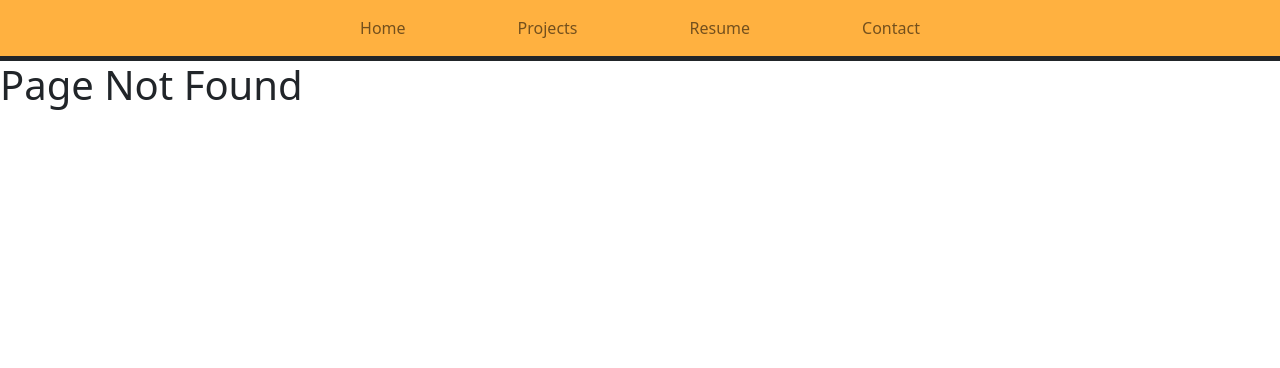
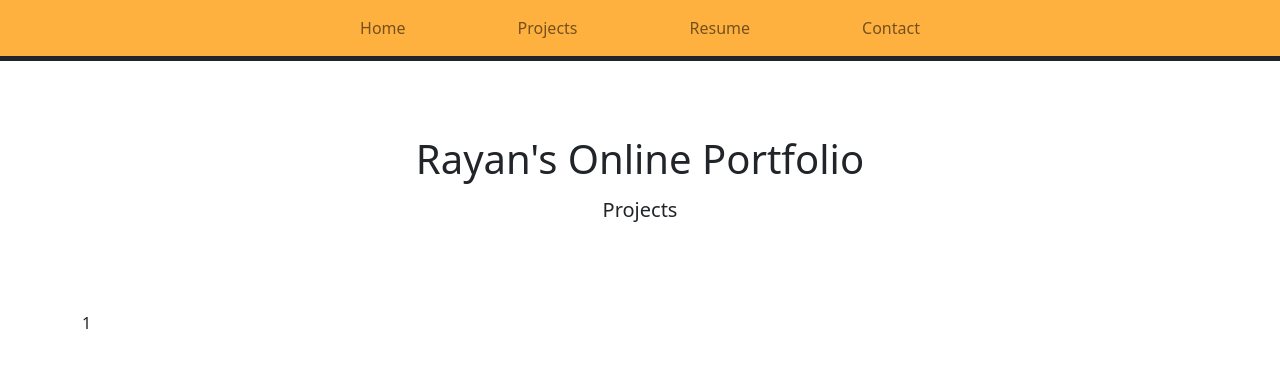
Before and after one commit to rkhan71/myportfolio, a React (Create React App) app: page /projects/1 in a window 1280 px wide. Before the commit this address had no page. Shown: the top 368 px of the page. Built offline with nearby package versions, Linux system fonts and the light colour scheme.

Commit message:
adds ProjectDisplay component which uses route parameters to display singular projects

```diff
--- a/src/App.js
+++ b/src/App.js
@@ -1,19 +1,24 @@
+// Importing Router and Components to set up different pages of web application
 import { BrowserRouter as Router, Routes, Route } from "react-router-dom";
 import Contact from "./Contact";
 import Home from "./Home";
 import Navbar from "./Navbar";
 import NotFound from "./NotFound";
+import ProjectDisplay from "./ProjectDisplay";
 import Projects from "./Projects";
 import Resume from "./Resume";
 
 function App() {
   return (
+    // Navbar and footer shown on every page, only one of the components between the Routes tag shown at a time
+    // ProjectDisplay path has a route parameter "id" allowing the component to display only the relevant project
     <Router>
       <Navbar />
       <Routes>
         <Route path="/" element={ <Home /> } />
         <Route path="/resume" element={ <Resume /> } />
         <Route path="/projects" element={ <Projects /> } />
+        <Route path="/projects/:id" element={ <ProjectDisplay /> } />
         <Route path="/contact" element={ <Contact /> } />
         <Route path="*" element={ <NotFound /> } />
       </Routes>
--- a/src/NotFound.js
+++ b/src/NotFound.js
@@ -1,7 +1,11 @@
+import { Link } from "react-router-dom";
 const NotFound = () => {
     return (
         <div className="NotFound">
-            <h1>Page Not Found</h1>
+            <div className="container-fluid d-flex justify-content-center align-items-center flex-column heading">
+                <h1>Oops... Page Not Found</h1>
+                <Link to="/"><button className="btn"><h5>Go Back Home</h5></button></Link>
+            </div>
         </div>
     );
 }
--- /dev/null
+++ b/src/ProjectDisplay.js
@@ -0,0 +1,17 @@
+import { useParams } from "react-router-dom";
+
+const ProjectDisplay = () => {
+    const { id } = useParams();
+
+    return (
+        <div className="ProjectDisplay container">
+            <div className="container-fluid d-flex justify-content-center align-items-center flex-column heading">
+                <h1>Rayan's Online Portfolio</h1>
+                <button className="btn"><h5>Projects</h5></button>
+            </div>
+            <p>{ id }</p>
+        </div>
+    );
+}
+
+export default ProjectDisplay;
--- a/src/ProjectList.js
+++ b/src/ProjectList.js
@@ -1,10 +1,14 @@
+import { Link } from "react-router-dom";
+
 const ProjectList = ({ projects }) => {
     return (
         <div className="ProjectList">
             {projects.map(project => (
-                <div className="container-fluid" key={project.id}>
-                    <p className="pt-3">{ project.title }<p className="text-muted">{ project.date }</p></p>
-                    <p className="pb-3">{ project.body }</p>
+                <div className="container-fluid" key={ project.id }>
+                    <Link to={`/projects/${ project.id }`}>
+                        <p className="pt-3">{ project.title }<p className="text-muted">{ project.date }</p></p>
+                        <p className="pb-3">{ project.body }</p>
+                    </Link>
                 </div>
             ))}
         </div>
--- a/src/index.css
+++ b/src/index.css
@@ -14,3 +14,8 @@ nav {
 .ProjectList div:hover {
   box-shadow: rgba(0, 0, 0, 0.35) 0px 5px 15px;
 }
+
+.ProjectList a {
+  text-decoration: none;
+  color: black;
+}
```
